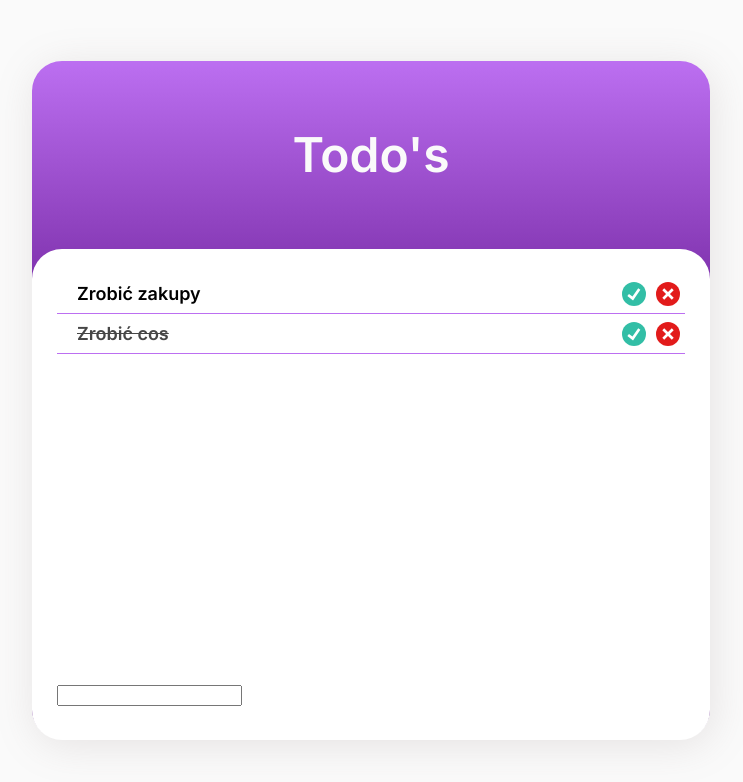
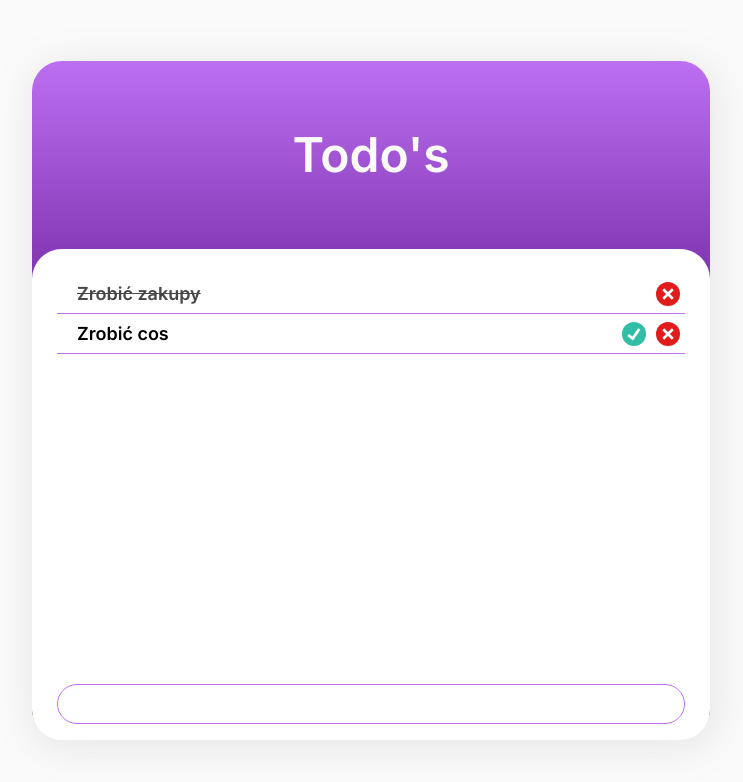
Before and after one commit to 531devv/vue-todo, a Vue app: page / in a window 1280 px wide. Shown: the top 782 px of the page, without its empty margins (269-1012 px from the left). Built offline with nearby package versions, Linux system fonts and the light colour scheme.

Commit message:
Adding styles to TodoInput Component and small feature to TodoItem Component

```diff
--- a/src/assets/css/main.css
+++ b/src/assets/css/main.css
@@ -111,6 +111,19 @@ body {
     padding-right: 5px;
 }
 
+.c-input {
+    width: 100%;
+    height: 40px;
+    font-size: 18px;
+    padding-left: 20px;
+    border: 1px solid #BC6FF1;
+    border-radius: 30px;
+}
+
+.c-input:focus {
+    outline: none;
+}
+
 .u-done {
     display: block;
     width: 24px;
--- a/src/components/TodoApp.vue
+++ b/src/components/TodoApp.vue
@@ -27,8 +27,8 @@ export default {
     return {
       newItem: '',
       items: [
-        {id: 1, title: 'Zrobić zakupy', completed: false},
-        {id: 2, title: 'Zrobić cos', completed: true}
+        {id: 1, title: 'Zrobić zakupy', completed: true},
+        {id: 2, title: 'Zrobić cos', completed: false}
       ]
     }
   },
--- a/src/components/TodoInput.vue
+++ b/src/components/TodoInput.vue
@@ -1,6 +1,7 @@
 <template>
     <div>
-        <input type="text" v-model="newItem" v-on:keyup.enter="addItem" />
+        <input class="c-input" type="text" v-model="newItem"
+        v-on:keyup.enter="addItem" />
     </div>
 </template>
 
--- a/src/components/TodoItem.vue
+++ b/src/components/TodoItem.vue
@@ -2,7 +2,7 @@
     <div class="t-todo-app__text-box" v-bind:class="{completed: item.completed}">
       <h2 class="t-todo-app__text">{{ item.title }}</h2>
       <div class="t-todo-app__icons">
-        <span class="u-done" @click="setItemDone(item.id)"></span>
+        <span v-if="!item.completed" class="u-done" @click="setItemDone(item.id)"></span>
         <span class="u-delete" @click="removeItem(item.id)"></span>
       </div>
     </div>
```
